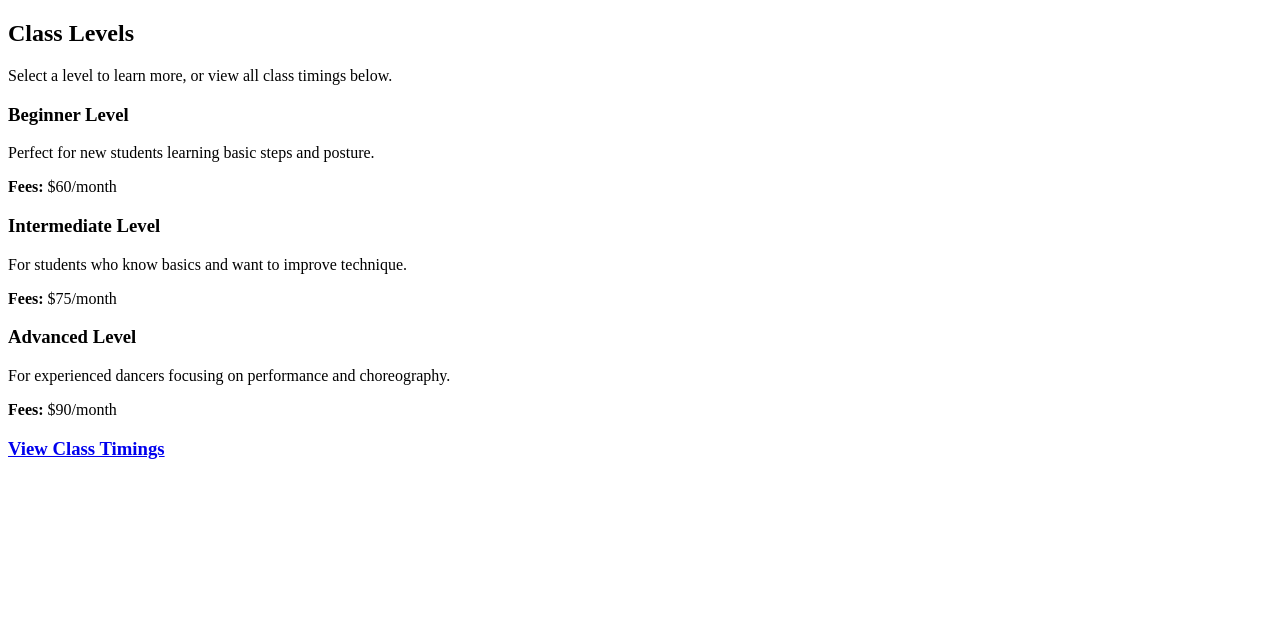
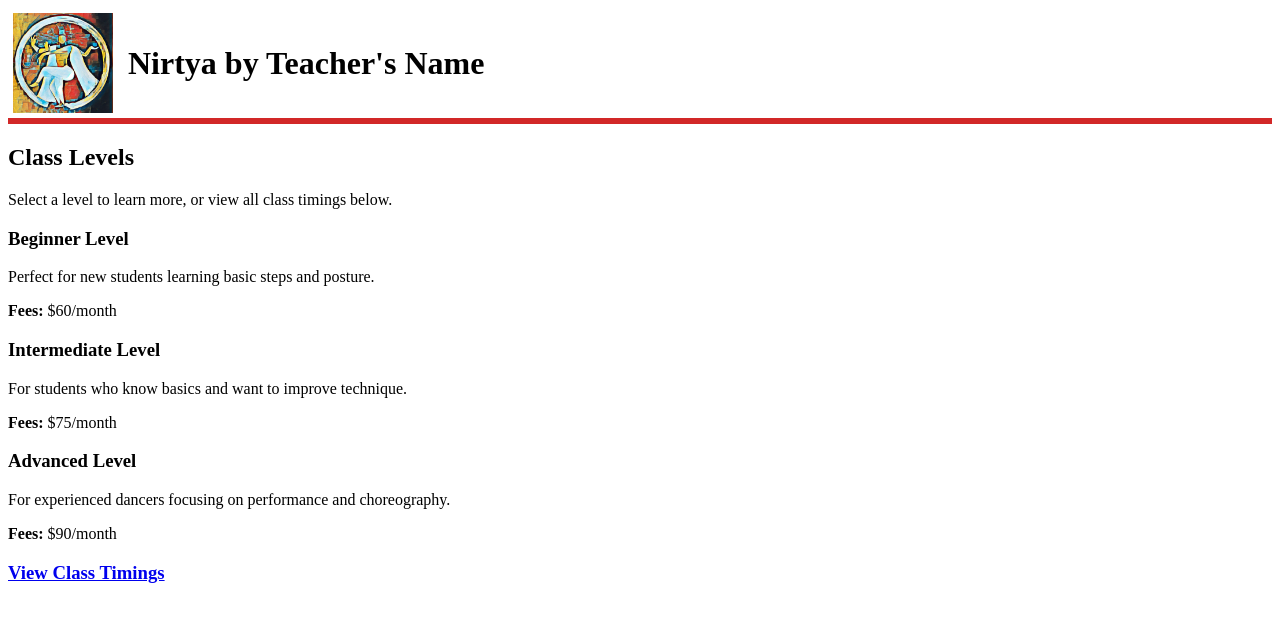
Before and after one commit to suganthi1410/unit1-finalproject-webapplication-suganthi-k, a React (Vite) app in the folder unit1-finalproject-suganthik/: page / in a window 1280 px wide. Shown: the top 622 px of the page. Built offline with nearby package versions, Linux system fonts and the light colour scheme.

Commit message:
modified App.jsx because i have added Header.jsx

```diff
--- a/unit1-finalproject-suganthik/src/App.jsx
+++ b/unit1-finalproject-suganthik/src/App.jsx
@@ -1,5 +1,6 @@
 import { BrowserRouter, Routes, Route } from 'react-router-dom';
 
+import Header from './components/layout/Header.jsx';
 
 import ClassSchedule from './components/classschedule/ClassSchedule.jsx';
 import ClassTimings from "./components/classschedule/ClassTimings";
@@ -8,6 +9,7 @@ import ClassTimings from "./components/classschedule/ClassTimings";
 function App() {
   return (
     <BrowserRouter>
+    <Header />
 
       <Routes>
         <Route path="/" element={<ClassSchedule />} />
```
